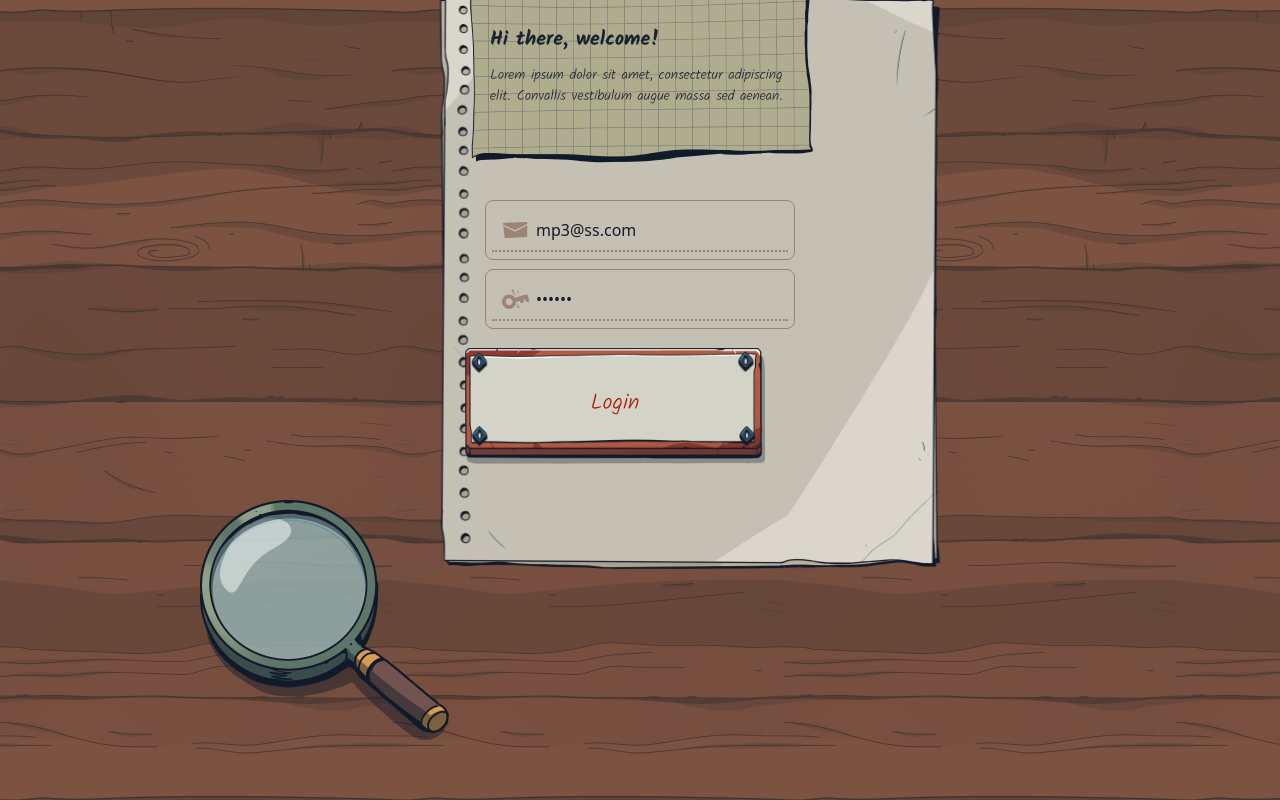
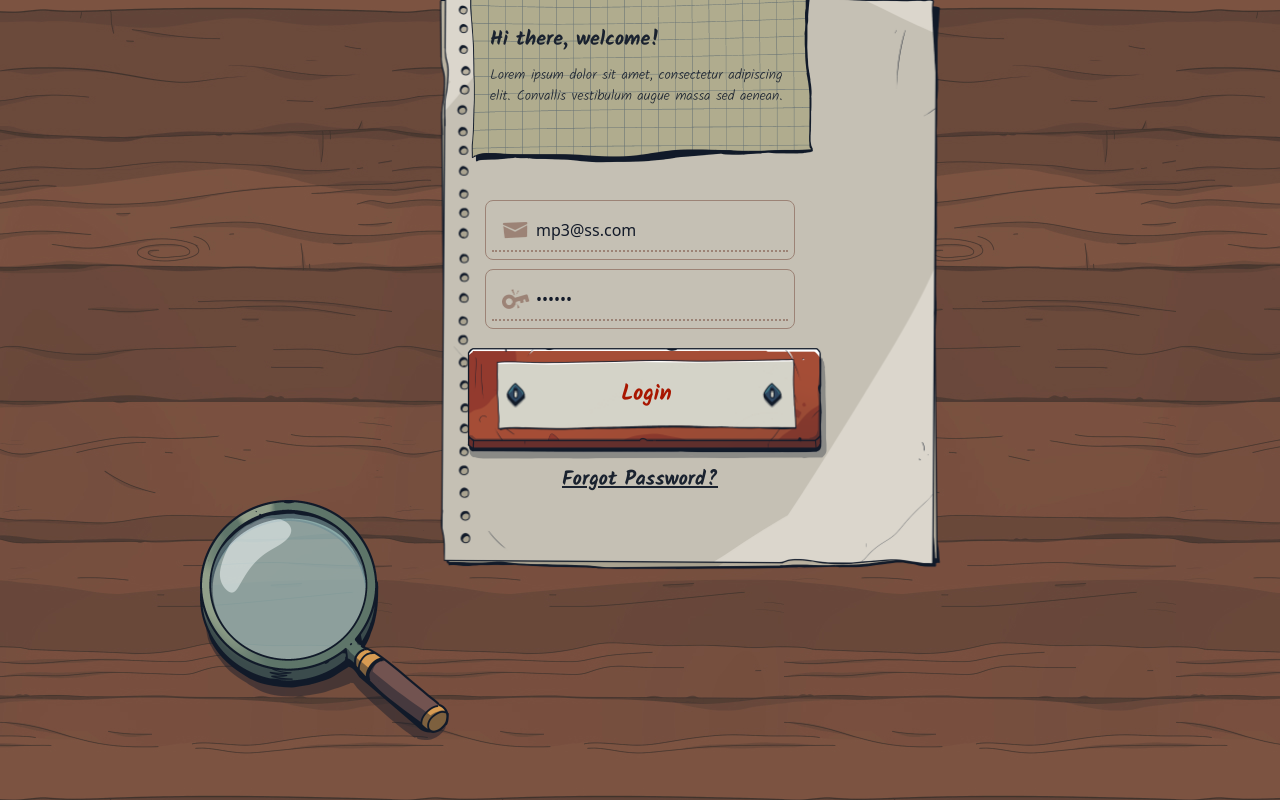
Before and after one commit to AurimasGaidys/larp-game-management-system, a Next.js app: page /login in a window 1280 px wide. Built offline with nearby package versions, Linux system fonts and the light colour scheme.

Commit message:
Button bg added.

```diff
--- a/app/login/page.tsx
+++ b/app/login/page.tsx
@@ -13,6 +13,7 @@ import { PrimaryButton } from "../../components/base/button/PrimaryButton";
 import { TextInput } from "../../components/base/imput/TextInput";
 import { Kalam } from "next/font/google";
 import { DTButton } from "../../components/base/button/DTButton";
+import { BaseButton } from "../../components/base/button/BaseButton";
 const handWriting = Kalam({
   weight: "300",
   subsets: ["latin"],
@@ -103,7 +104,12 @@ export default function Login() {
           />
           <div className="m-[7px] -mt-[10px] border-dotted border-t-[2px] border-[#9C8376]"></div>
         </div>
-        <DTButton title="Login" onClick={login} />
+        <BaseButton title="Login" onClick={login} />
+        <div
+          className={`underline text-center z-40 text-[#1A222F] ${handWritingb.className} text-[20px] `}
+        >
+          Forgot Password?
+        </div>
       </div>
     </div>
   );
--- a/components/base/button/BaseButton.tsx
+++ b/components/base/button/BaseButton.tsx
@@ -1,15 +1,39 @@
+import { Kalam } from "next/font/google";
 import { MouseEventHandler } from "react";
 
+const handWriting = Kalam({
+  weight: "700",
+  subsets: ["latin"],
+});
+
 interface Props {
-    title: string;
-    onClick: MouseEventHandler<HTMLDivElement> | undefined
-
+  title: string;
+  loading?: boolean;
+  disabled?: boolean;
+  locked?: boolean;
+  buttonDescription?: string;
+  buttonImage?: string;
+  onClick: MouseEventHandler<HTMLButtonElement> | undefined;
 }
 
-export const BaseButton = ({title, onClick}:Props) => {
-    return <div onClick={onClick}>
-    <h2 className={""}>
-     {title}
-    </h2>
-  </div>
-}
+export const BaseButton = ({
+  title,
+  loading,
+  onClick,
+  disabled,
+  locked
+}: Props) => {
+  return (
+    <div>
+      <button disabled={loading || disabled} onClick={onClick} type="button">
+        <div className="relative bg-bottom bg-repeat-y h-[111px] w-[363px] bg-[url('/btn/btn-full.png')] bg-contain z-10">
+          <p
+            className={`absolute left-[50%] -translate-x-[50%] top-[25px] text-[#A81600] text-center ${handWriting.className} text-[22px] p-[5px]`}
+          >
+            {title}
+          </p>
+        </div>
+      </button>
+    </div>
+  );
+};
```
Also changed, not shown: public/btn/btn-full.png (added).
